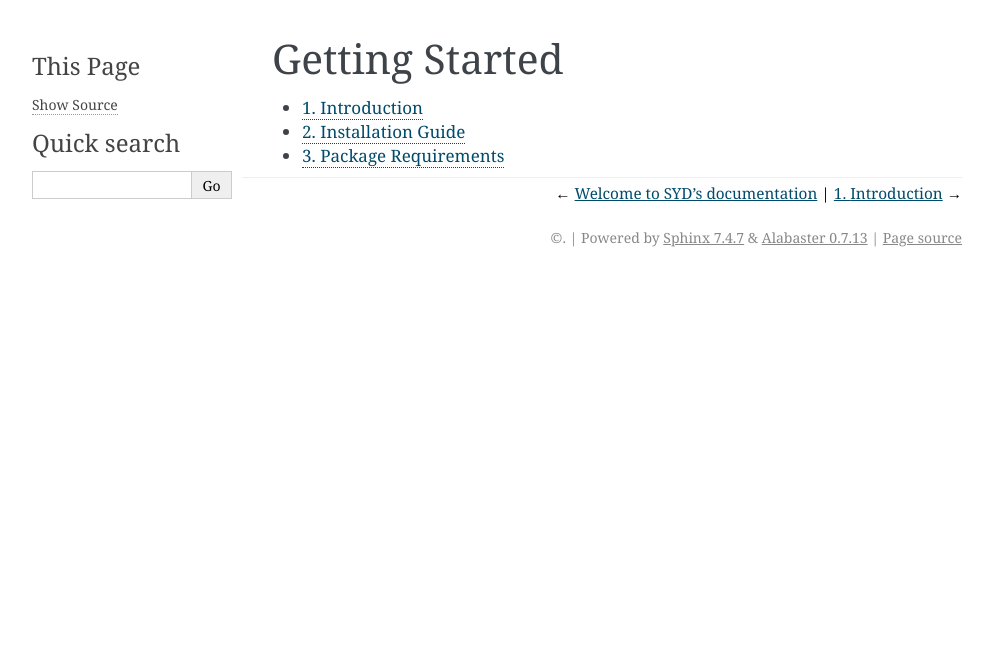
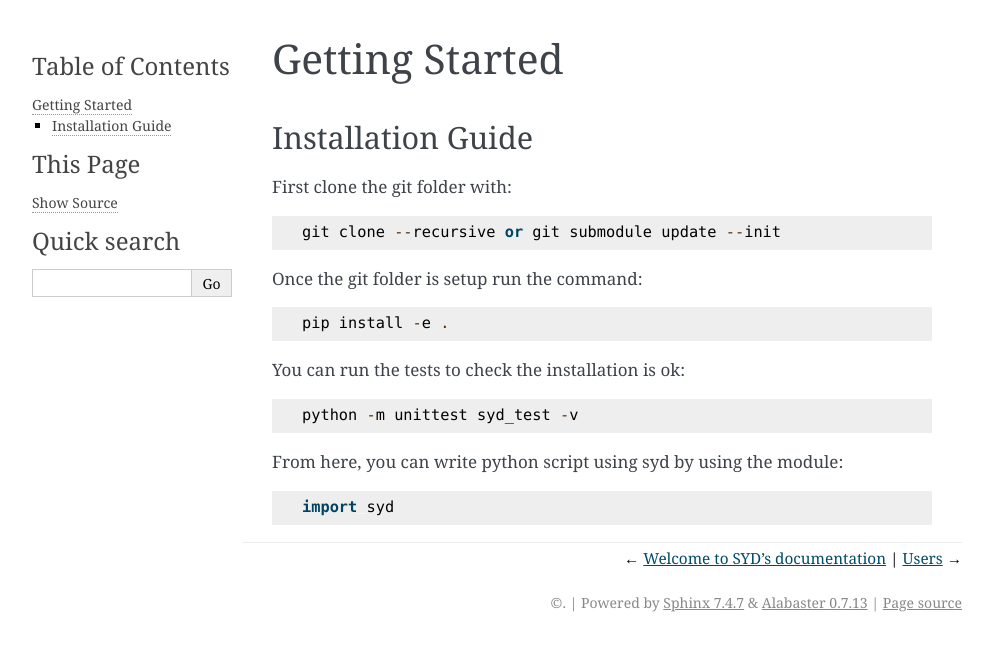
Before and after one commit to OpenSyd/syd, a Sphinx documentation site: the page built from docs/general.rst, in a window 1280 px wide. Shown: the top 651 px of the page, without its empty margins (148-1141 px from the left). Built offline with Sphinx 7.4.7, drawn with Linux system fonts in a browser that asks for light colours.

Commit message:
Update general.rst

```diff
--- a/docs/general.rst
+++ b/docs/general.rst
@@ -1,10 +1,22 @@
 Getting Started
 !!!!!!!!!!!!!!!
 
-.. toctree::
-    :maxdepth: 1
-    :numbered:
 
-    introduction
-    installation
-    package_requirements
+Installation Guide
+==================
+
+First clone the git folder with::
+
+    git clone --recursive or git submodule update --init
+
+Once the git folder is setup run the command::
+
+    pip install -e .
+
+You can run the tests to check the installation is ok::
+
+    python -m unittest syd_test -v
+
+From here, you can write python script using syd by using the module::
+
+    import syd
```
